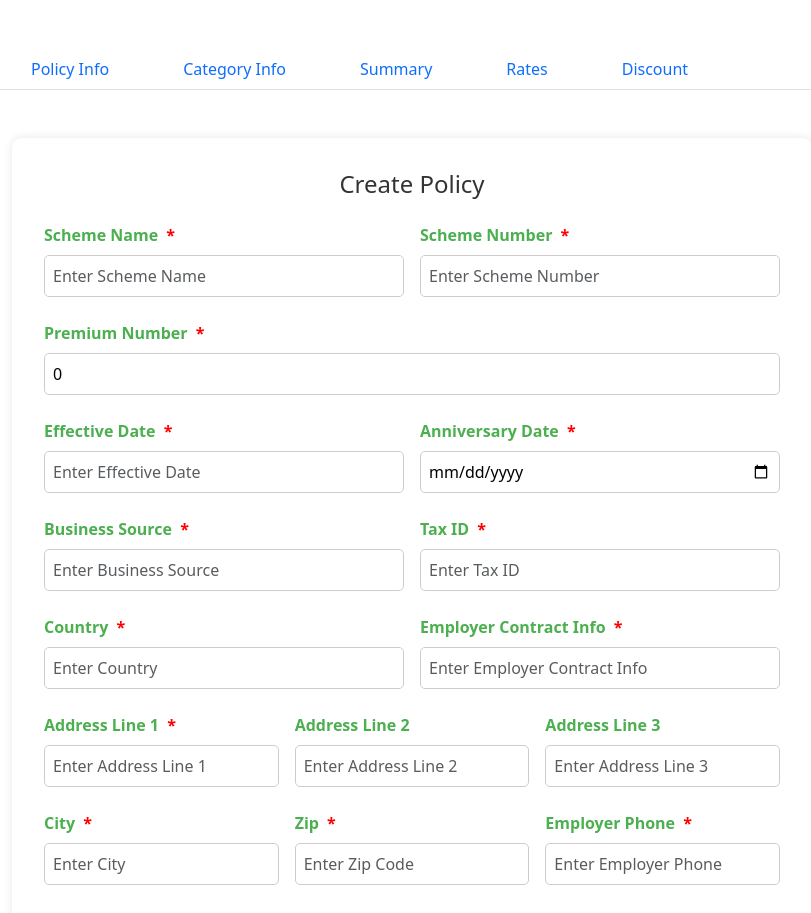
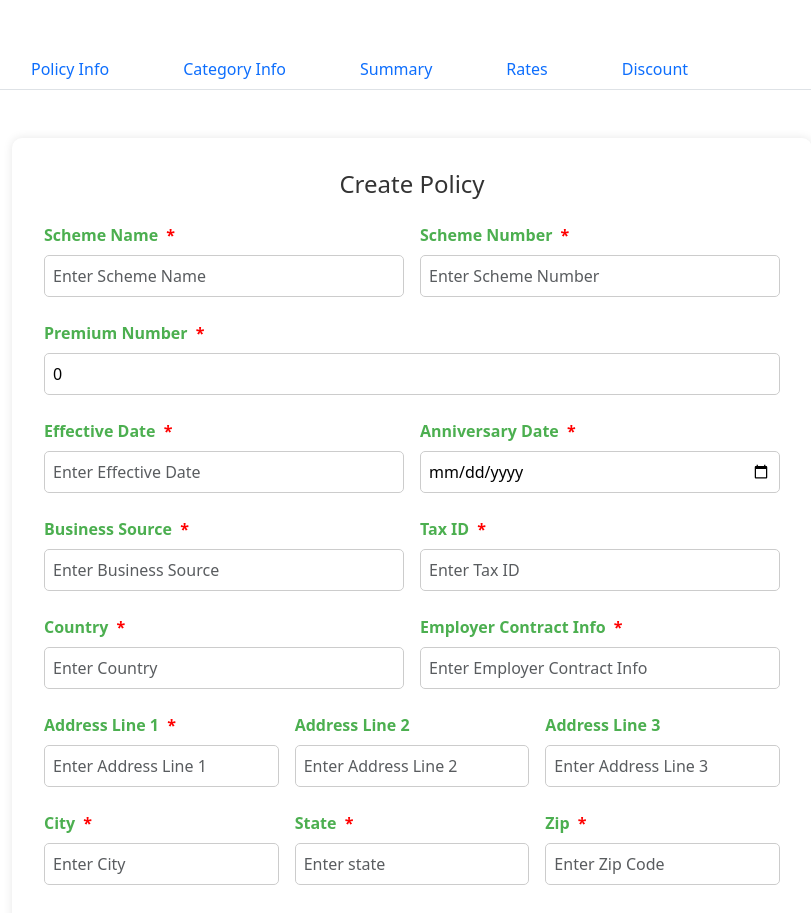
Before and after one commit to Vipul-Pinto/PremiumCalculation, an Angular app in the folder premiumCalculationClient/: page / in a window 1280 px wide. Shown: the top 913 px of the page, without its empty margins (228-1039 px from the left). Built offline with nearby package versions, Linux system fonts and the light colour scheme.

Commit message:
Added functionality for next button

```diff
--- a/premiumCalculationClient/src/app/policy/policy.component.html
+++ b/premiumCalculationClient/src/app/policy/policy.component.html
@@ -91,6 +91,11 @@
         <input type="text" id="city" class="form-control" formControlName="city" placeholder="Enter City" />
         <div *ngIf="isInvalid('city')" class="error-message">This field is required.</div>
       </div>
+      <div class="form-group col-md-4" [ngClass]="{'has-error': isInvalid('state')}">
+        <label for="state">State <span class="required">*</span></label>
+        <input type="text" id="state" class="form-control" formControlName="state" placeholder="Enter state" />
+        <div *ngIf="isInvalid('state')" class="error-message">This field is required.</div>
+      </div>
       <div class="form-group col-md-4" [ngClass]="{'has-error': isInvalid('zip')}">
         <label for="zip">Zip <span class="required">*</span></label>
         <input type="text" id="zip" class="form-control" formControlName="zip" placeholder="Enter Zip Code" />
```
